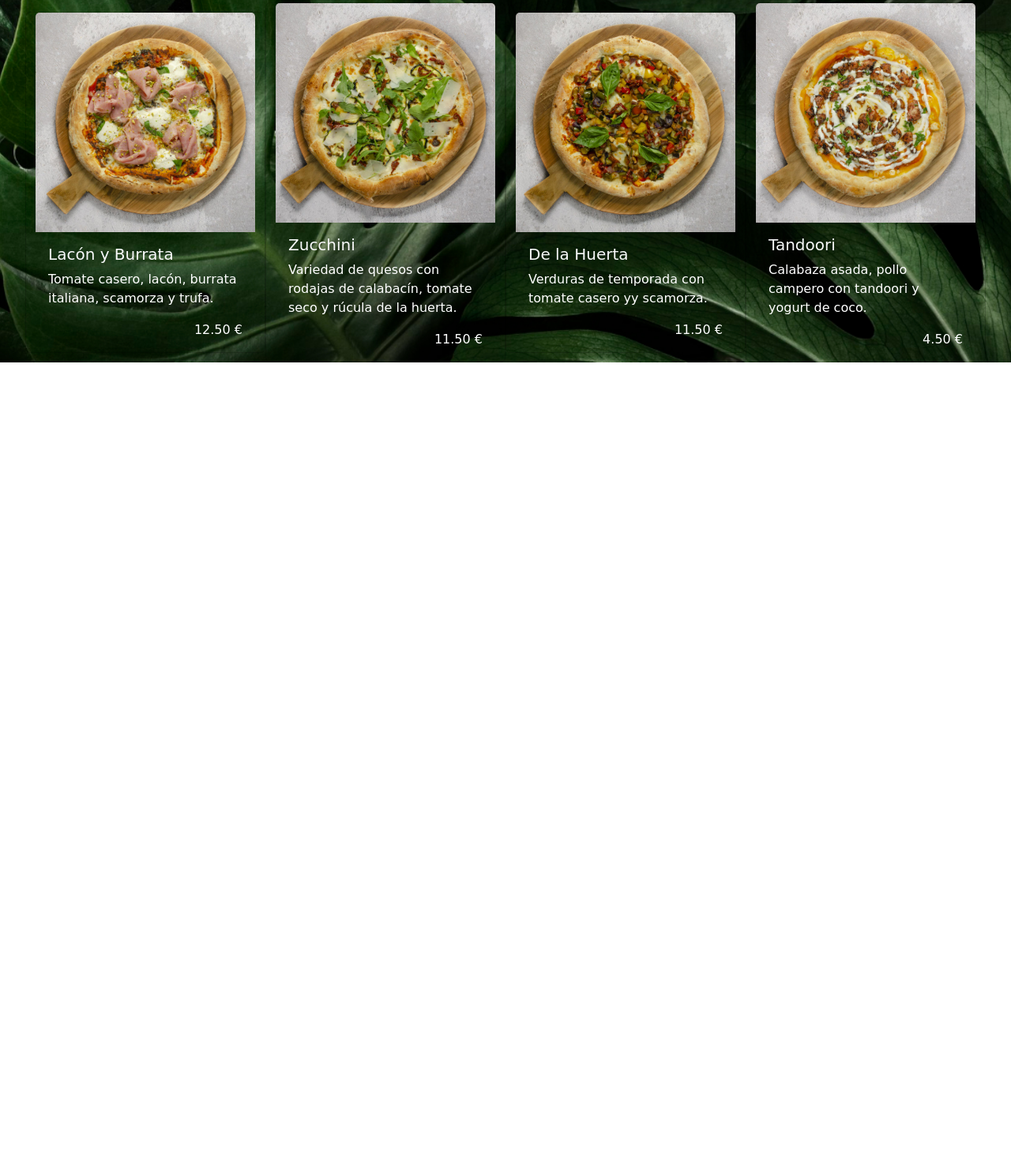
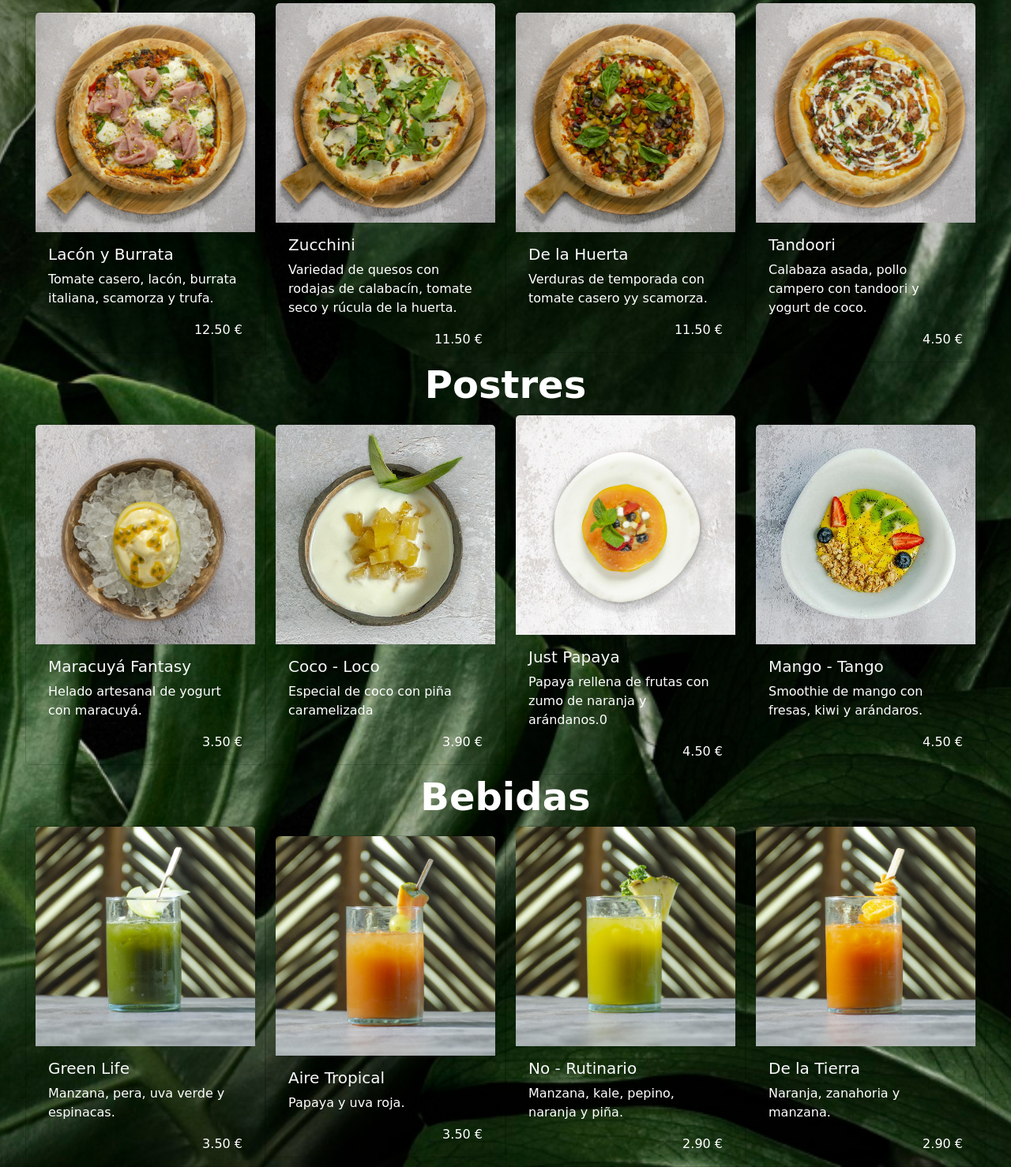
Before and after one commit to AnastasiaKosovets/Nature-Elements, a plain HTML site: page pages/menu.html in a window 1280 px wide. Shown: the part 748-2226 px from the top of the page at 79% size. Before the commit the page ends 1207 px from the top, so only its background shows below. Drawn offline with nearby package versions, Linux system fonts and the light colour scheme; a web font is replaced by a local one.

Commit message:
add complete list of menu page

```diff
--- a/pages/menu.html
+++ b/pages/menu.html
@@ -94,6 +94,7 @@
     <!-- First section of the page -->
 
     <div container-fluid>
+
       <!-- Etrantes -->
 
       <h2>Entrantes</h2>
@@ -138,9 +139,9 @@
           </div>
         </div>
 
+        <!-- Etrantes -->
+
         <h2>Pizzas</h2>
-
-        <!-- Etrantes -->
 
         <div class="row justify-content-center align-items-center">
           <div class="card bg-transparent" style="width: 19rem">
@@ -193,6 +194,116 @@
             </div>
           </div>
         </div>
+
+        <!-- Deserts -->
+
+        <h2>Postres</h2>
+
+        <div class="row justify-content-center align-items-center">
+          <div class="card bg-transparent" style="width: 19rem">
+            <img src="../img/MARACUYÁ.jpg" class="card-img-top" alt="..." />
+            <div class="card-body">
+              <h5 class="card-title text-light">Maracuyá Fantasy</h5>
+              <p class="card-text">
+                Helado artesanal de yogurt con maracuyá.
+              </p>
+              <p class="card-text text-end card-price">3.50 €</p>
+            </div>
+          </div>
+          <div class="card bg-transparent" style="width: 19rem">
+            <img
+              src="../img/QUIÉN HA ROTO MI COCO.jpg"
+              class="card-img-top"
+              alt="..."
+            />
+            <div class="card-body">
+              <h5 class="card-title text-light">Coco - Loco</h5>
+              <p class="card-text">
+                Especial de coco con piña caramelizada
+              </p>
+              <p class="card-text text-end card-price">3.90 €</p>
+            </div>
+          </div>
+          <div class="card bg-transparent" style="width: 19rem">
+            <img src="../img/PAPAYA.jpg" class="card-img-top" alt="..." />
+            <div class="card-body">
+              <h5 class="card-title text-light">Just Papaya</h5>
+              <p class="card-text">
+                Papaya rellena de frutas con zumo de naranja y arándanos.0
+              </p>
+              <p class="card-text text-end card-price">4.50 €</p>
+            </div>
+          </div>
+          <div class="card bg-transparent" style="width: 19rem">
+            <img
+              src="../img/MANGO.jpg"
+              class="card-img-top"
+              alt="..."
+            />
+            <div class="card-body">
+              <h5 class="card-title text-light">Mango - Tango</h5>
+              <p class="card-text">
+                Smoothie de mango con fresas, kiwi y arándaros.
+              </p>
+              <p class="card-text text-end card-price">4.50 €</p>
+            </div>
+          </div>
+        </div>
+
+        <!-- Drinks -->
+
+        <h2>Bebidas</h2>
+
+        <div class="row justify-content-center align-items-center">
+          <div class="card bg-transparent" style="width: 19rem">
+            <img src="../img/LOVE IS GREEN.jpg" class="card-img-top" alt="..." />
+            <div class="card-body">
+              <h5 class="card-title text-light">Green Life</h5>
+              <p class="card-text">
+                Manzana, pera, uva verde y espinacas.
+              </p>
+              <p class="card-text text-end card-price">3.50 €</p>
+            </div>
+          </div>
+          <div class="card bg-transparent" style="width: 19rem">
+            <img
+              src="../img/10.02. TROPICAL DREAM.jpg"
+              class="card-img-top"
+              alt="..."
+            />
+            <div class="card-body">
+              <h5 class="card-title text-light">Aire Tropical</h5>
+              <p class="card-text">
+                Papaya y uva roja.
+              </p>
+              <p class="card-text text-end card-price">3.50 €</p>
+            </div>
+          </div>
+          <div class="card bg-transparent" style="width: 19rem">
+            <img src="../img/EIGHT DAYS A WEEK.jpg" class="card-img-top" alt="..." />
+            <div class="card-body">
+              <h5 class="card-title text-light">No - Rutinario</h5>
+              <p class="card-text">
+                Manzana, kale, pepino, naranja y piña.
+              </p>
+              <p class="card-text text-end card-price">2.90 €</p>
+            </div>
+          </div>
+          <div class="card bg-transparent" style="width: 19rem">
+            <img
+              src="../img/TERRETA.jpg"
+              class="card-img-top"
+              alt="..."
+            />
+            <div class="card-body">
+              <h5 class="card-title text-light">De la Tierra</h5>
+              <p class="card-text">
+                Naranja, zanahoria y manzana.
+              </p>
+              <p class="card-text text-end card-price">2.90 €</p>
+            </div>
+          </div>
+        </div>
       </div>
     </div>
     <script
```
Also changed, not shown: img/10.02. TROPICAL DREAM.jpg (added), img/EIGHT DAYS A WEEK.jpg (added), img/LOVE IS GREEN.jpg (added), img/MANGO.jpg (added), img/MARACUYÁ.jpg (added), img/PAPAYA.jpg (added), img/QUIÉN HA ROTO MI COCO.jpg (added), img/TERRETA.jpg (added).
